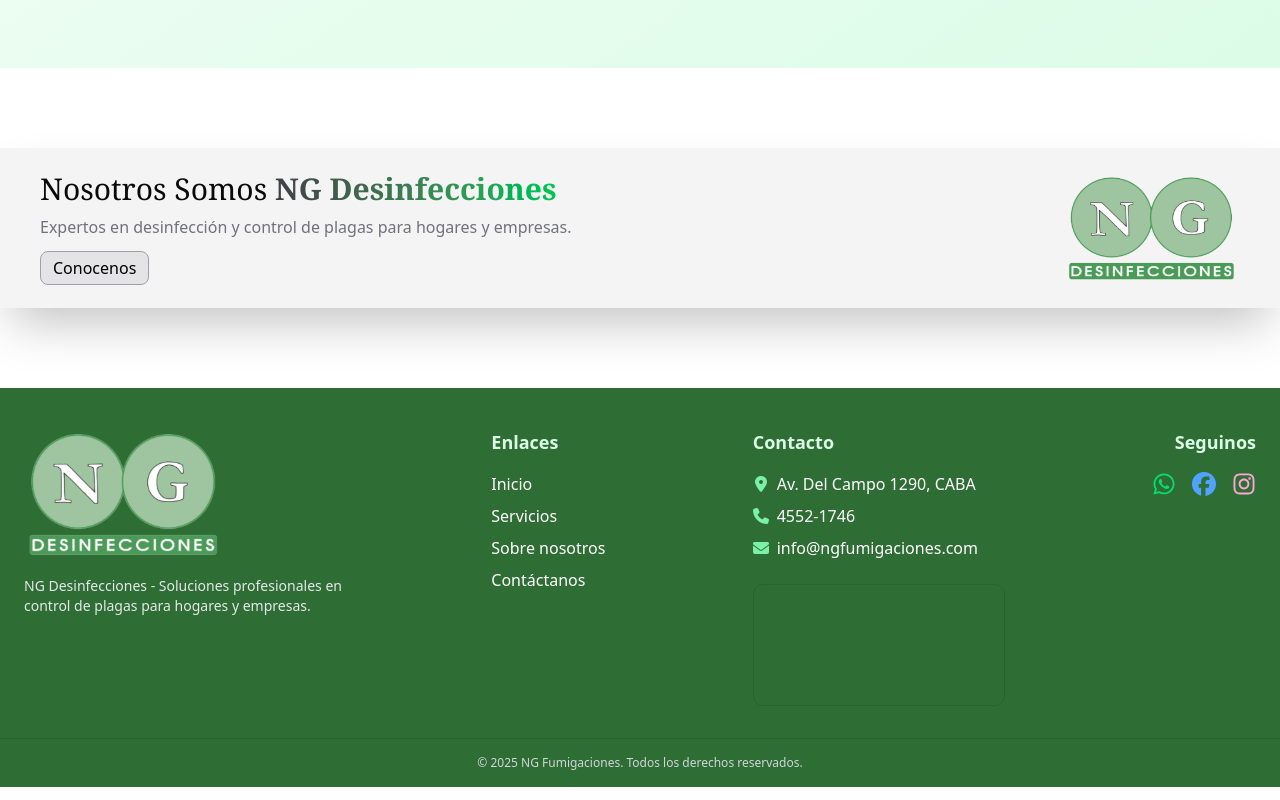
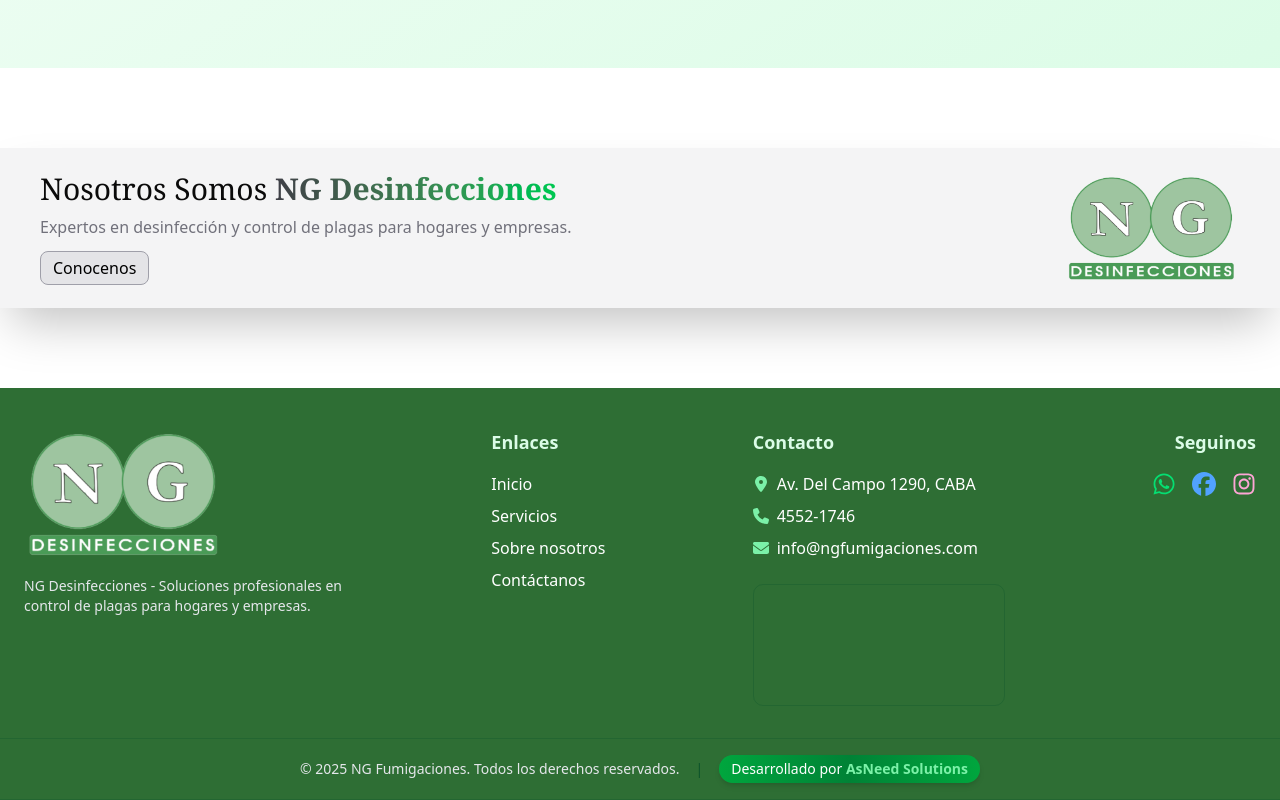
Before and after one commit to FedericoHerreraa/ng-fumigaciones, a Next.js app: page / in a window 1280 px wide. Shown: the part 2244-3044 px from the top of the page. Built offline with nearby package versions, Linux system fonts and the light colour scheme; grey boxes are pictures that could not be loaded.

Commit message:
marca de agua

```diff
--- a/components/Footer.tsx
+++ b/components/Footer.tsx
@@ -12,7 +12,7 @@ import logo from "@/images/logo.png";
 
 export const Footer = () => {
   return (
-    <footer className="bg-[#2e6e34] text-white pt-10 pb-4 mt-20 ">
+    <footer className="bg-[#2e6e34] text-white pt-10 mt-20 ">
       <div className="max-w-7xl mx-auto px-6 flex flex-col md:flex-row justify-between items-center md:items-start gap-10">
         {/* Logo y descripción */}
         <div className="flex flex-col items-center md:items-start gap-4">
@@ -116,9 +116,22 @@ export const Footer = () => {
           </div>
         </div>
       </div>
-      <div className="mt-8 border-t border-green-900/30 pt-4 text-center text-xs text-gray-300">
-        © {new Date().getFullYear()} NG Fumigaciones. Todos los derechos
-        reservados.
+      {/* Derechos reservados y marca de agua juntos */}
+      <div className="mt-8 border-y border-green-900/30 pt-4 pb-4 flex flex-col md:flex-row justify-center items-center gap-2 text-xs md:text-sm text-gray-200 font-medium">
+        <span>
+          © {new Date().getFullYear()} NG Fumigaciones. Todos los derechos
+          reservados.
+        </span>
+        <span className="hidden md:inline mx-2 text-green-900">|</span>
+        <a
+          href="https://www.asneedsolutions.com"
+          target="_blank"
+          rel="noopener noreferrer"
+          className="text-white bg-gradient-to-r from-green-600 via-green-700 to-green-600 px-3 py-1 rounded-full shadow-md font-light hover:scale-105 transition-transform"
+        >
+          Desarrollado por{" "}
+          <span className="text-green-300 font-bold">AsNeed Solutions</span>
+        </a>
       </div>
     </footer>
   );
```
